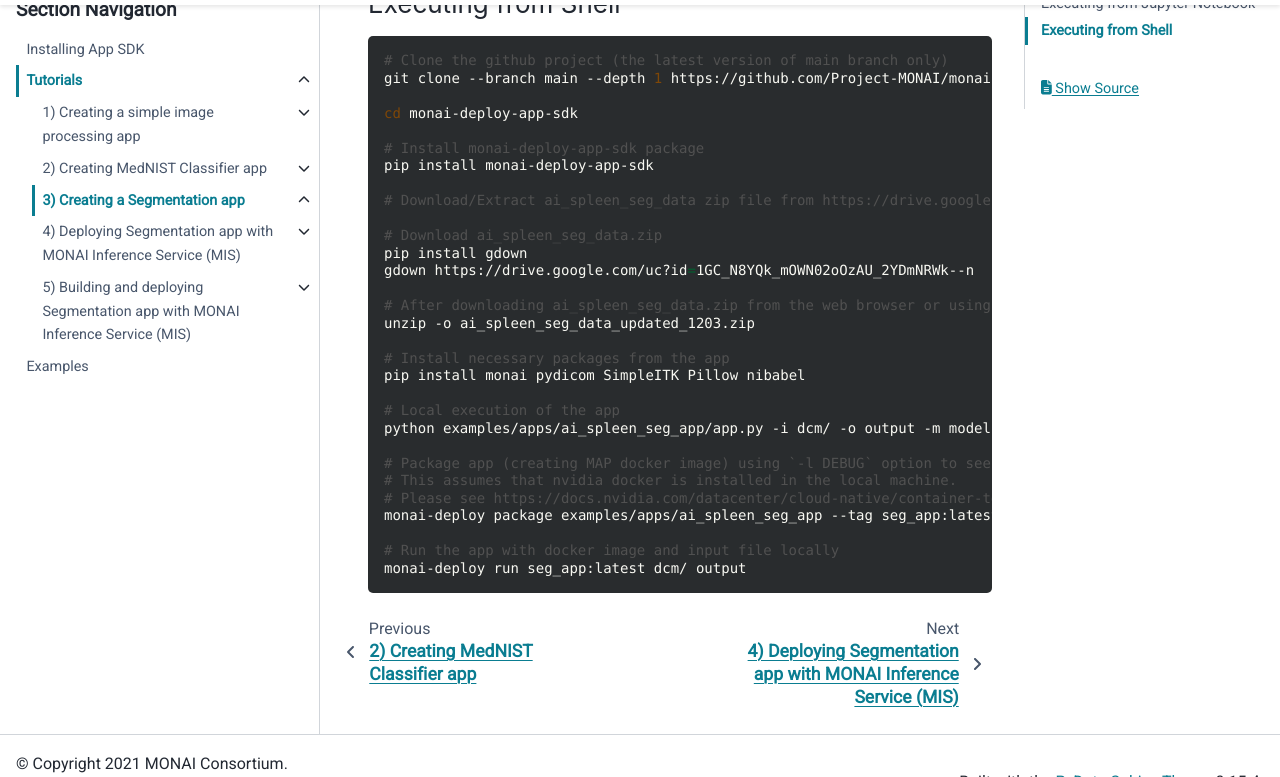
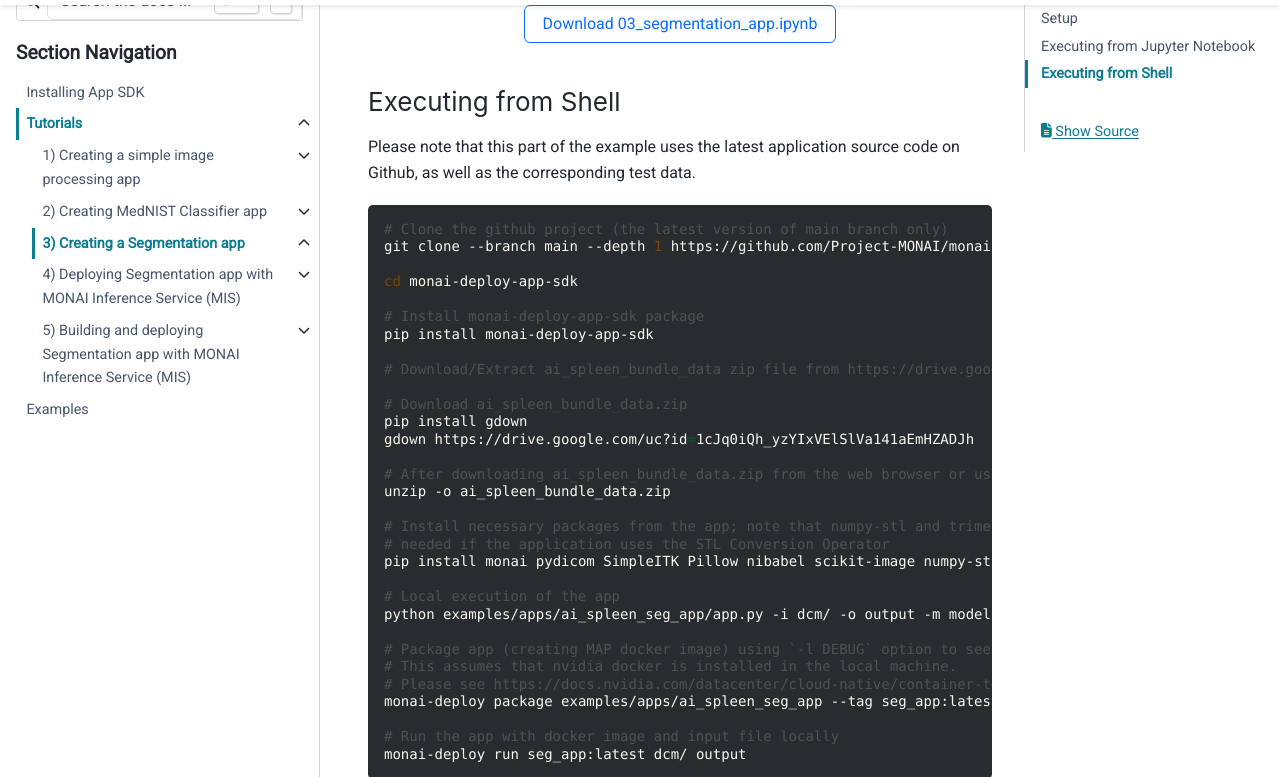
Before and after one commit to Project-MONAI/monai-deploy-app-sdk, a Sphinx documentation site: the page built from docs/source/getting_started/tutorials/03_segmentation_app.md, in a window 1280 px wide and 900 px high, scrolled down 1246 px, cut to the strip 123-900 px from the top of the window. Built offline with Sphinx 7.4.7 and the PyData theme 0.15.4, drawn with Linux system fonts in a browser that asks for light colours; some web fonts are replaced; pages that are not in the unit, such as notebooks, are missing from menus; the version number could not be read and is left out; some of the changed text lies outside the part shown.

Commit message:
Update and make consistent the user guides
Signed-off-by: mmelqin <mingmelvinq@nvidia.com>

````diff
--- a/docs/source/getting_started/tutorials/03_segmentation_app.md
+++ b/docs/source/getting_started/tutorials/03_segmentation_app.md
@@ -15,7 +15,7 @@
 ```
 
 ## Executing from Jupyter Notebook
-
+Please note that the example code used in the Jupyter Notebook is based on an earlier version of the segmentation application, hence not the same as the latest source code on Github, e.g. not using MONAI Bundle inference operator.
 ```{toctree}
 :maxdepth: 4
 
@@ -43,7 +43,7 @@
 ```
 
 ## Executing from Shell
-
+Please note that this part of the example uses the latest application source code on Github, as well as the corresponding test data.
 ```bash
 # Clone the github project (the latest version of main branch only)
 git clone --branch main --depth 1 https://github.com/Project-MONAI/monai-deploy-app-sdk.git
@@ -53,17 +53,18 @@
 # Install monai-deploy-app-sdk package
 pip install monai-deploy-app-sdk
 
-# Download/Extract ai_spleen_seg_data zip file from https://drive.google.com/file/d/1GC_N8YQk_mOWN02oOzAU_2YDmNRWk--n/view?usp=sharing
+# Download/Extract ai_spleen_bundle_data zip file from https://drive.google.com/file/d/1cJq0iQh_yzYIxVElSlVa141aEmHZADJh/view?usp=sharing
 
-# Download ai_spleen_seg_data.zip
+# Download ai_spleen_bundle_data.zip
 pip install gdown
-gdown https://drive.google.com/uc?id=1GC_N8YQk_mOWN02oOzAU_2YDmNRWk--n
+gdown https://drive.google.com/uc?id=1cJq0iQh_yzYIxVElSlVa141aEmHZADJh
 
-# After downloading ai_spleen_seg_data.zip from the web browser or using gdown,
-unzip -o ai_spleen_seg_data_updated_1203.zip
+# After downloading ai_spleen_bundle_data.zip from the web browser or using gdown,
+unzip -o ai_spleen_bundle_data.zip
 
-# Install necessary packages from the app
-pip install monai pydicom SimpleITK Pillow nibabel
+# Install necessary packages from the app; note that numpy-stl and trimesh are only
+# needed if the application uses the STL Conversion Operator
+pip install monai pydicom SimpleITK Pillow nibabel scikit-image numpy-stl trimesh
 
 # Local execution of the app
 python examples/apps/ai_spleen_seg_app/app.py -i dcm/ -o output -m model.ts
````
Also changed, not shown: docs/source/getting_started/examples.md (+2 -0 lines), docs/source/getting_started/tutorials/index.md (+1 -0 lines), 2 other files.
